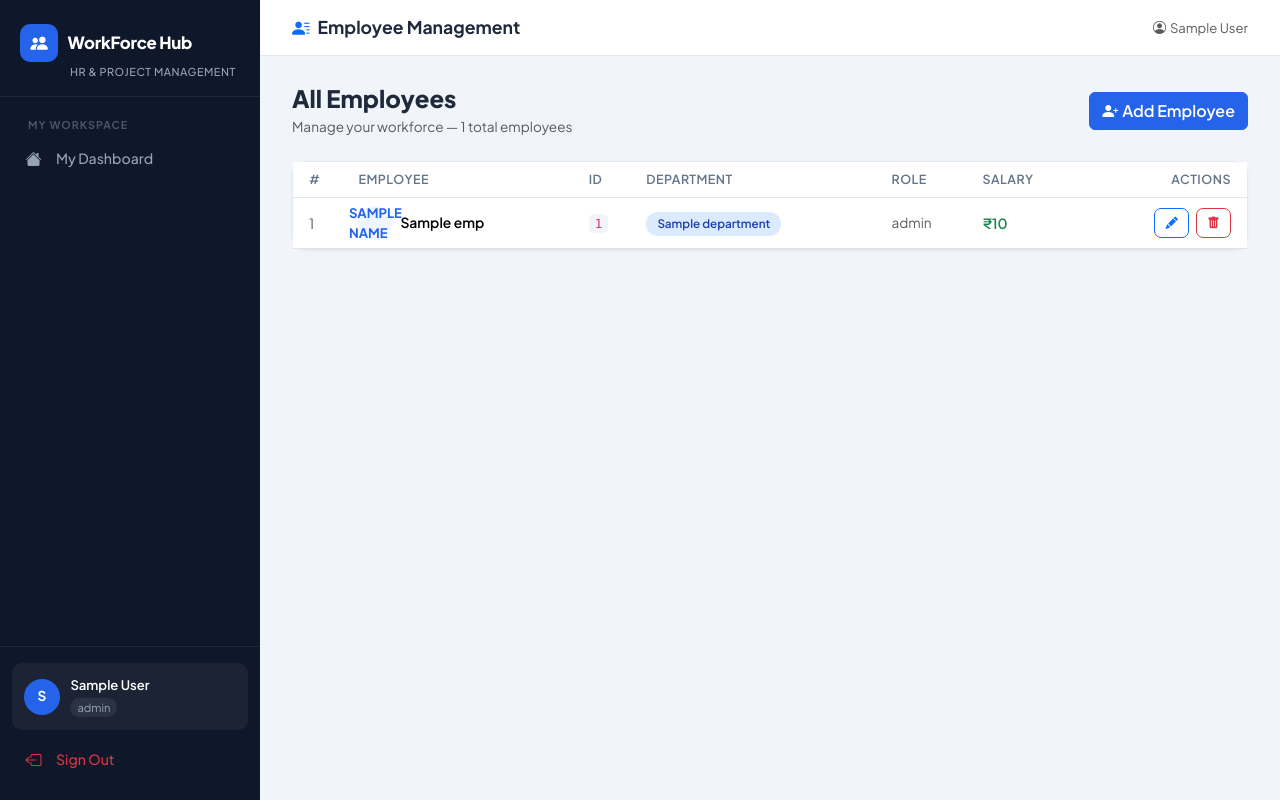
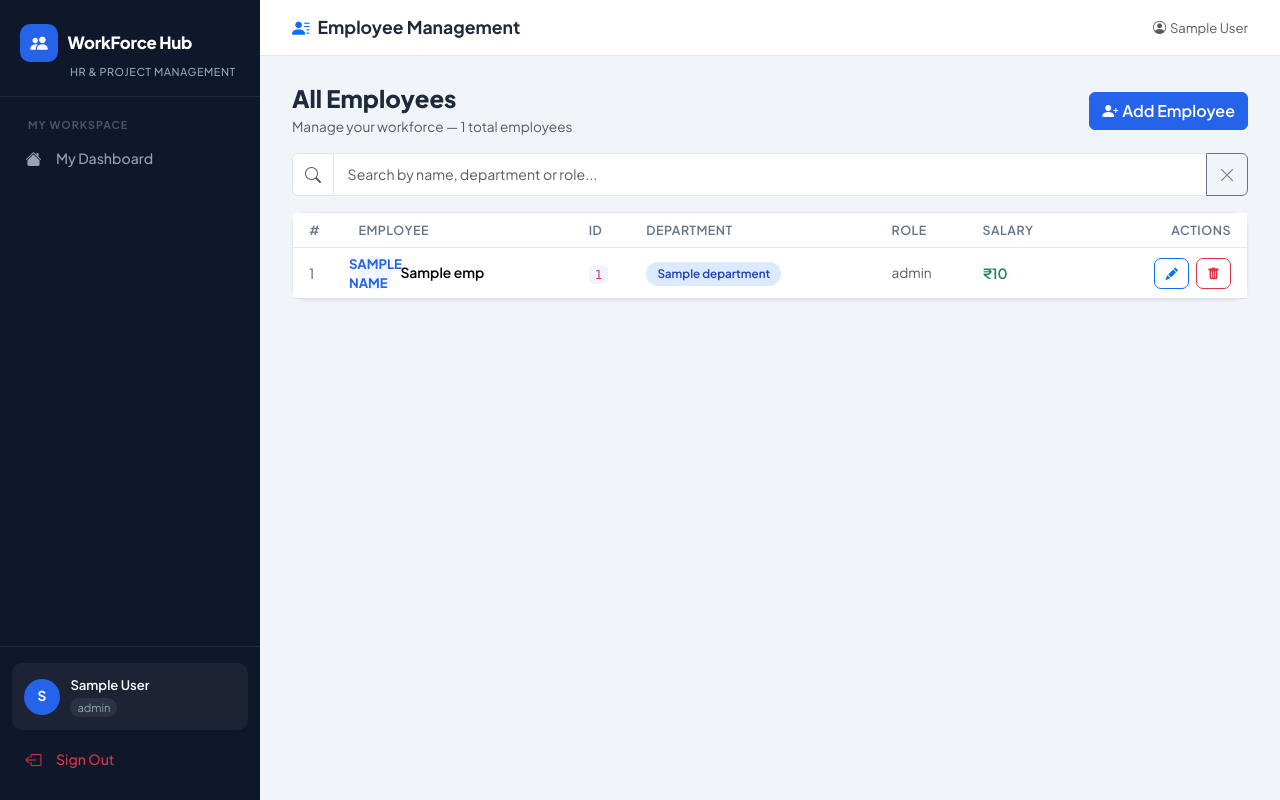
Before and after one commit to Aswathi-Biju/workforce-hub, a Flask app: template templates/employees.html in a window 1280 px wide. Run offline with Flask 3, Linux system fonts and the light colour scheme; the visitor is signed in with stand-in values (Sample User, id 1); the template is opened without the code that fills it: most values are stand-ins (such as "Sample title", 1, 10 or a date in 2020); some libraries are stand-ins or nearby versions.

Commit message:
Add search bar to employees page

```diff
--- a/templates/employees.html
+++ b/templates/employees.html
@@ -3,7 +3,7 @@
 {% block page_title %}<i class="bi bi-person-lines-fill me-2 text-primary"></i>Employee Management{% endblock %}
 
 {% block content %}
-<div class="d-flex align-items-center justify-content-between mb-4">
+<div class="d-flex align-items-center justify-content-between mb-3">
     <div>
         <h4 class="fw-800 mb-1" style="font-weight:800;">All Employees</h4>
         <p class="text-muted mb-0" style="font-size:.85rem;">Manage your workforce — {{ employees|length }} total employees</p>
@@ -13,11 +13,25 @@
     </a>
 </div>
 
+<!-- Search Bar -->
+<div class="mb-3">
+    <div class="input-group">
+        <span class="input-group-text bg-white">
+            <i class="bi bi-search text-muted"></i>
+        </span>
+        <input type="text" id="employeeSearch" class="form-control"
+               placeholder="Search by name, department or role...">
+        <button class="btn btn-outline-secondary" onclick="clearSearch()">
+            <i class="bi bi-x-lg"></i>
+        </button>
+    </div>
+</div>
+
 <div class="card">
     <div class="card-body p-0">
         {% if employees %}
         <div class="table-responsive">
-            <table class="table table-hover mb-0">
+            <table class="table table-hover mb-0" id="employeeTable">
                 <thead>
                     <tr>
                         <th class="ps-3">#</th>
@@ -65,6 +79,13 @@
                 </tbody>
             </table>
         </div>
+
+        <!-- No results message -->
+        <div id="noResults" class="text-center py-4 text-muted" style="display:none;">
+            <i class="bi bi-search fs-2 d-block mb-2"></i>
+            <p>No employees found matching your search.</p>
+        </div>
+
         {% else %}
         <div class="text-center py-5 text-muted">
             <i class="bi bi-people fs-1 d-block mb-3"></i>
@@ -78,7 +99,7 @@
     </div>
 </div>
 
-<!-- Hidden delete forms (one per employee) -->
+<!-- Hidden delete forms -->
 {% for emp in employees %}
 <form id="deleteForm-{{ emp.employee_id }}" method="POST"
       action="{{ url_for('employee.delete_employee', employee_id=emp.employee_id) }}" style="display:none;">
@@ -110,6 +131,36 @@
 </div>
 
 <script>
+// Search functionality
+document.getElementById('employeeSearch').addEventListener('keyup', function() {
+    let search = this.value.toLowerCase();
+    let rows = document.querySelectorAll('#employeeTable tbody tr');
+    let visibleCount = 0;
+
+    rows.forEach(function(row) {
+        let text = row.innerText.toLowerCase();
+        if (text.includes(search)) {
+            row.style.display = '';
+            visibleCount++;
+        } else {
+            row.style.display = 'none';
+        }
+    });
+
+    // Show no results message
+    document.getElementById('noResults').style.display = visibleCount === 0 ? 'block' : 'none';
+});
+
+// Clear search
+function clearSearch() {
+    document.getElementById('employeeSearch').value = '';
+    document.querySelectorAll('#employeeTable tbody tr').forEach(function(row) {
+        row.style.display = '';
+    });
+    document.getElementById('noResults').style.display = 'none';
+}
+
+// Delete modal
 let deleteTarget = null;
 
 function confirmDelete(empId, empName) {
```
